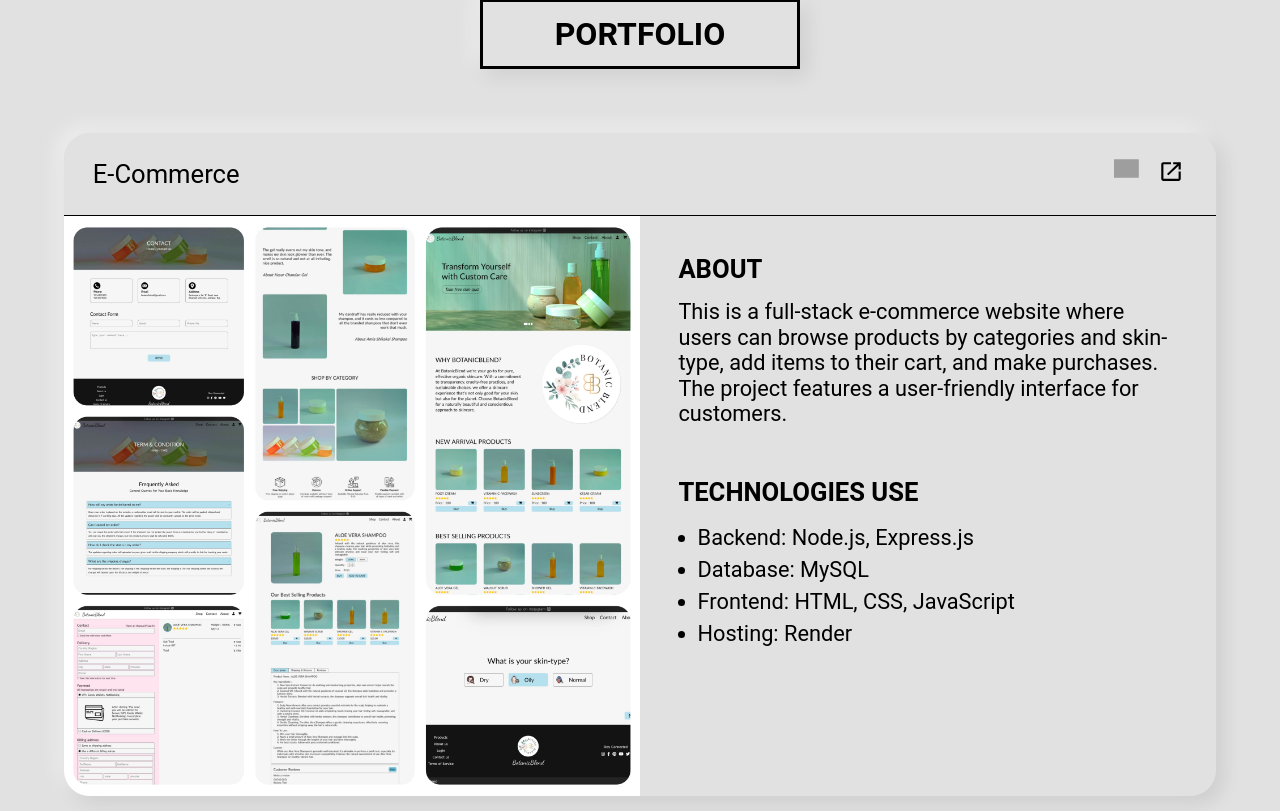
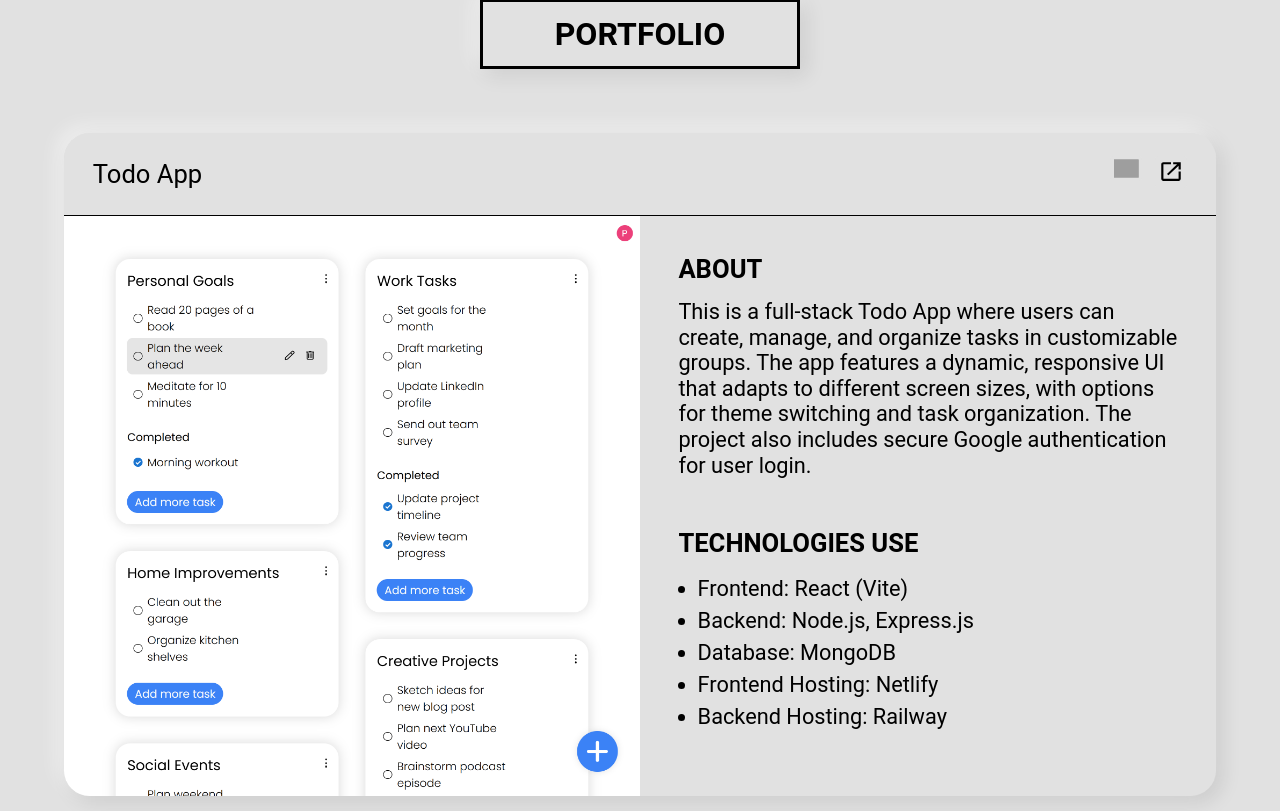
Before and after one commit to pshar-207/Portfolio, a React app: page / in a window 1280 px wide. Shown: the part 929-1740 px from the top of the page. Built offline with nearby package versions, Linux system fonts and the light colour scheme; grey boxes are pictures that could not be loaded; the HTML template or start-up script is replaced by a standard one.

Commit message:
Add TodoApp project

```diff
--- a/src/App.css
+++ b/src/App.css
@@ -1,7 +1,8 @@
 :root {
+  --font-family: "Roboto", serif;
   --bg-color: rgb(225, 225, 225);
   --font-color: rgb(0, 0, 0);
-  --font-family: "Roboto", serif;
+  --input-placeholder-font-color: rgba(0, 0, 0, 0.5);
 
   --nav-bg-color: rgb(225, 225, 225);
   --nav-font-color: rgb(0, 0, 0);
--- a/src/Components/Contact/Contact.css
+++ b/src/Components/Contact/Contact.css
@@ -30,6 +30,7 @@ form textarea {
   outline: none;
   background-color: var(--bg-color);
   color: var(--font-color);
+  font-family: var(--font-family);
   border-width: 0 0 0.3vw 0.3vw;
   border-style: solid;
   border-color: var(--font-color);
@@ -38,7 +39,7 @@ form textarea {
   font-size: 1.5vw;
 }
 form *::placeholder {
-  color: rbga(0, 0, 0, 0.1);
+  color: var(--input-placeholder-font-color);
 }
 
 form textarea {
--- a/src/Components/HeroSection/HeroSection.css
+++ b/src/Components/HeroSection/HeroSection.css
@@ -82,6 +82,10 @@
   box-shadow: 0.5vw 0.5vw 1.5vw var(--lower-shadow),
     -0.5vw -0.5vw 1.5vw var(--upper-shadow);
 }
+.contact-list li a {
+  display: flex;
+}
+
 .contact-list img {
   width: 2.5vw;
 }
--- a/src/Components/Projects/Projects.css
+++ b/src/Components/Projects/Projects.css
@@ -25,6 +25,9 @@
 }
 .project-list {
   list-style: none;
+  display: flex;
+  flex-direction: column;
+  gap: 5vw;
 }
 .project-contianer {
   background-color: var(--project-bg-color);
--- a/src/Components/Projects/Projects.jsx
+++ b/src/Components/Projects/Projects.jsx
@@ -3,6 +3,7 @@ import AOS from "aos";
 import "aos/dist/aos.css";
 import "./Projects.css";
 import project1 from "../../assets/Project/project1.jpg";
+import project2 from "../../assets/Project/project2.png";
 import link_icon from "../../assets/Project/link.svg";
 import github_icon from "../../assets/Project/github.svg";
 
@@ -25,6 +26,59 @@ export default function Projects() {
         </div>
         <div data-aos="fade-up" className="project-list-container">
           <ul className="project-list">
+            <li className="project">
+              <div className="project-contianer">
+                <div className="project-name-link">
+                  <span className="project-name">Todo App</span>
+                  <div className="project-link-container">
+                    <span className="github-source">
+                      <a
+                        href="https://github.com/pshar-207/TodoList-Frontend"
+                        target="_blank"
+                        rel="noopener noreferrer"
+                      >
+                        <img src={github_icon} alt="git" />
+                      </a>
+                    </span>
+                    <span className="project-link">
+                      <a
+                        href="https://todo-207.netlify.app/"
+                        target="_blank"
+                        rel="noopener noreferrer"
+                      >
+                        <img src={link_icon} alt="link" />
+                      </a>
+                    </span>
+                  </div>
+                </div>
+                <div className="project-images-about">
+                  <div className="project-images-container">
+                    <img src={project2} alt="" />
+                  </div>
+                  <div className="project-about-container">
+                    <span className="project-about">ABOUT</span>
+                    <p className="project-about-paragraph">
+                      This is a full-stack Todo App where users can create,
+                      manage, and organize tasks in customizable groups. The app
+                      features a dynamic, responsive UI that adapts to different
+                      screen sizes, with options for theme switching and task
+                      organization. The project also includes secure Google
+                      authentication for user login.
+                    </p>
+                    <span className="technologies-use">TECHNOLOGIES USE</span>
+                    <ul className="technologies-list">
+                      <li className="technology">Frontend: React (Vite)</li>
+                      <li className="technology">
+                        Backend: Node.js, Express.js
+                      </li>
+                      <li className="technology">Database: MongoDB</li>
+                      <li className="technology">Frontend Hosting: Netlify</li>
+                      <li className="technology">Backend Hosting: Railway</li>
+                    </ul>
+                  </div>
+                </div>
+              </div>
+            </li>
             <li className="project">
               <div className="project-contianer">
                 <div className="project-name-link">
--- a/src/Components/ThemeMode/ThemeMode.jsx
+++ b/src/Components/ThemeMode/ThemeMode.jsx
@@ -13,6 +13,10 @@ export default function () {
     if (darkMode) {
       root.style.setProperty("--bg-color", "rgb(20, 20, 20)");
       root.style.setProperty("--font-color", "rgb(230, 230, 230)");
+      root.style.setProperty(
+        "--input-placeholder-font-color",
+        "rgb(255, 255, 255, 0.5)"
+      );
 
       root.style.setProperty("--nav-bg-color", "rgb(230, 230, 230)");
       root.style.setProperty("--nav-font-color", "rgb(0, 0, 0)");
@@ -38,6 +42,10 @@ export default function () {
     } else {
       root.style.setProperty("--bg-color", "rgb(225, 225, 225)");
       root.style.setProperty("--font-color", "rgb(0,0,0)");
+      root.style.setProperty(
+        "--input-placeholder-font-color",
+        "rgb(0, 0, 0, 0.5)"
+      );
 
       root.style.setProperty("--nav-bg-color", "rgb(225, 225, 225)");
       root.style.setProperty("--nav-font-color", "rgb(0,0,0)");
```
Also changed, not shown: src/assets/Project/project2.png (added).
